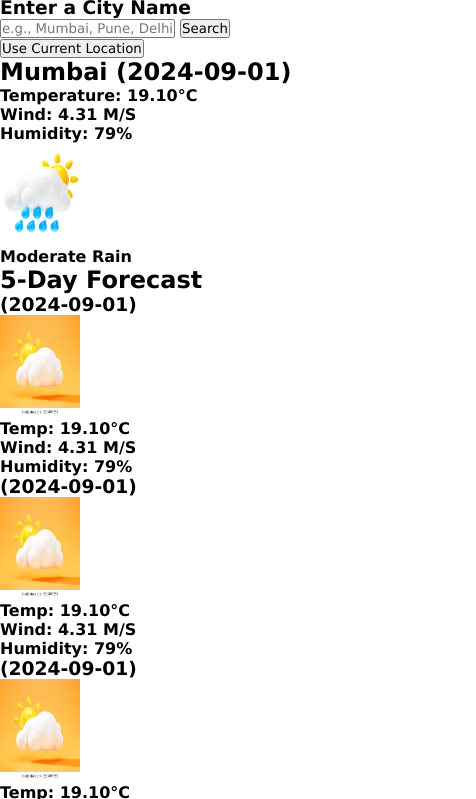
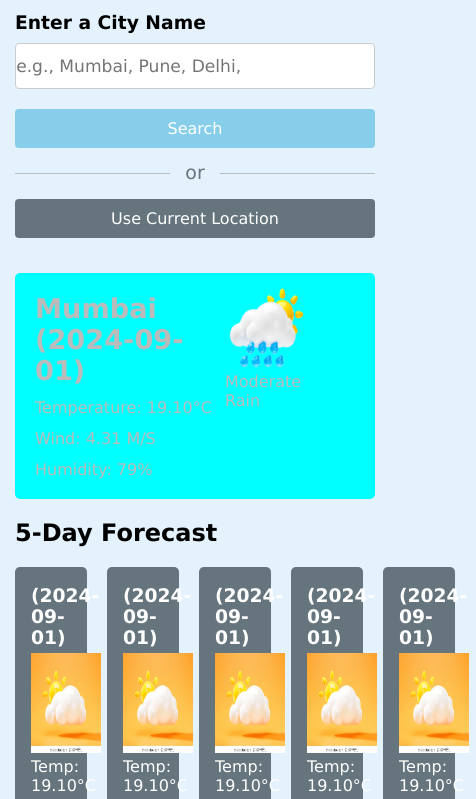
Before and after one commit to Code-with-RK/Weather-Forecast-Application, a plain HTML site: page index.html in a window 390 px wide. Shown: the part 77-876 px from the top of the page, 476 px wide, since content can reach past the window. Drawn offline with Linux system fonts and the light colour scheme.

Commit message:
added style to cards & alos added some media query to style.css file

```diff
--- a/style.css
+++ b/style.css
@@ -5,14 +5,184 @@
     font-family: Verdana, Geneva, Tahoma, sans-serif;
 }
 
-img{
+img {
     height: 100px;
     width: 80px;
 }
 
-h1 {
+/* h1 {
     color:rgb(254, 167, 182);
     padding: 18px 0;
     background-color: azure;
 
+} */
+
+body {
+    background-color: #e3f2fd;
 }
+
+h1 {
+    color: aliceblue;
+    padding: 18px 0;
+    background-color: aqua;
+}
+
+.container {
+    display: flex;
+    gap: 35px;
+    padding: 30px;
+}
+
+.weather-input {
+    width: 550px;
+}
+
+.weather-input input {
+    width: 100%;
+    height: 46px;
+    outline: none;
+    padding: 0.15px;
+    margin: 10px 0 20px 0;
+    font-size: 1.07rem;
+    border-radius: 4px;
+    border: 1px solid #ccc;
+}
+
+.weather-input .separator{
+    height: 1px;
+    width: 100%;
+    margin: 25px 0;
+    background-color: #bbb;
+    display: flex;
+    align-items: center;
+    justify-content: center;
+
+}
+
+.weather-input .separator::before{
+    content: "or";
+    color: #66757d;
+    font-size: 1.18rem;
+    padding: 0 15px;
+    margin-top: -4px;
+    background-color: #e3f2fd;
+
+}
+
+.weather-input button{
+    width: 100%;
+    padding: 10px 0;
+    cursor: pointer;
+    outline:none;
+    border: none;
+    color: #ffff;
+    font-size: 1rem;
+    border-radius: 4px;
+    background-color: skyblue;
+
+}
+
+.weather-input .location-btn{
+    background-color: #66757d;
+}
+
+.weather-data{
+    width: 100%;
+
+}
+
+.current-weather {
+    color: #bbb;
+    display: flex;
+    border-radius: 5px;
+    padding: 20px 70px 20px 20px;
+    background-color: aqua;
+    justify-content: space-between;
+
+}
+
+.current-weather h2{
+    font-size: 1.7rem;
+}
+
+.weather-data h4{
+    margin-top: 12px;
+    font-size: 1rem;
+    font-weight: 500;
+
+}
+
+.current-weather .icon img{
+    max-width: 120px;
+    margin-top: -15px;
+
+}
+
+.current-weather .icon h4{
+    margin-top: -10px;
+    text-transform: capitalize;
+}
+
+.days-forecast h2{
+font-size: 1.5rem;
+margin: 20px 0;
+
+}
+
+.weather-cards {
+    display: flex;
+    gap: 20px;
+}
+
+.weather-cards .card{
+list-style: none;
+color: #fff;
+padding: 18px 16px;
+border-radius: 5px;
+background-color: #66757d;
+width: calc(100% / 5);
+}
+
+.weather-cards .card img{
+    max-width: 70px;
+    margin: 5px 0 -12px 0;
+
+}
+
+
+
+@media (max-width; 1400px) {
+    .weather-data .current-weather {
+        padding: 20px;
+    }
+    .weather-cards {
+        flex-wrap: wrap;
+    }
+    .weather-cards .card {
+        width: calc(100% / 4 - 15px);
+    }
+}
+@media (max-width: 1200px) {
+    .weather-cards .card {
+        width: calc(100% / 3 -15px);
+    }
+}
+
+@media (max-width: 950px) {
+    .weather-input {
+        width: 450px;
+    }
+    .weather-cards .card{
+        width: calc(100% / 2 -10px);
+    }
+}
+
+@media (max-width: 750px) {
+    .container {
+        flex-wrap: wrap;
+        padding: 15px;
+    }
+    .weather-input{
+        width:100%;
+    }
+}
```
